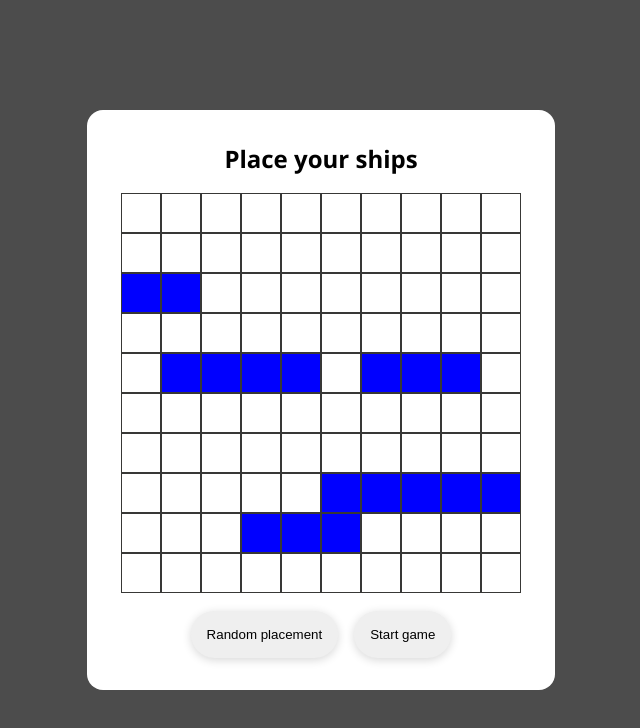
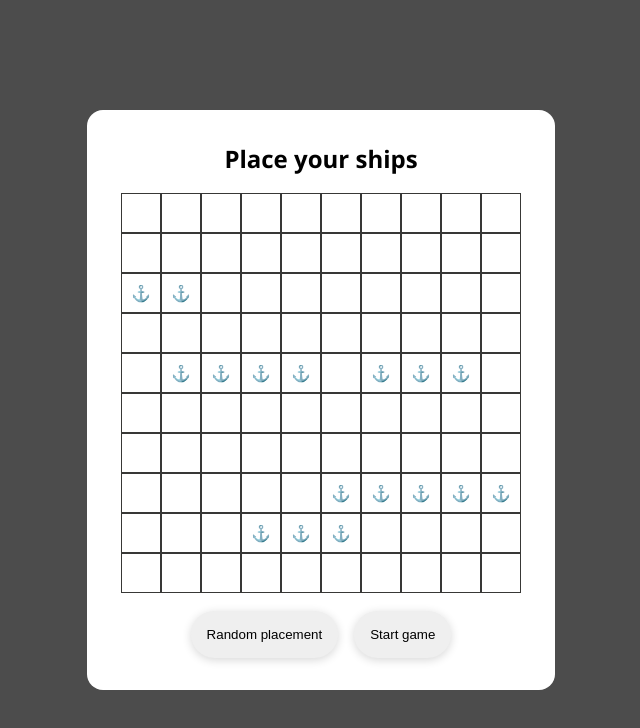
Before and after one commit to ColossalDemetr/project-battleship, a website with bundled scripts: page index.html in a window 1280 px wide. Both pictures are taken after a click on the button "Random placement". Shown: the whole page, without its empty margins (319-959 px from the left). Built offline with nearby package versions, Linux system fonts and the light colour scheme.

Commit message:
feat: add anchor icon to ship cells

```diff
--- a/css/index.css
+++ b/css/index.css
@@ -101,7 +101,15 @@ a {
 
 /* Ship cell */
 .ship-cell {
-    background-color: blue;
+    /* background: linear-gradient(135deg, #1a1a2e, #16213e); */
+}
+
+.ship-cell::before {
+    content: '⚓';
+    display: flex;
+    justify-content: center;
+    align-items: center;
+    height: 100%;
 }
 
 /* Missed cell */
```
